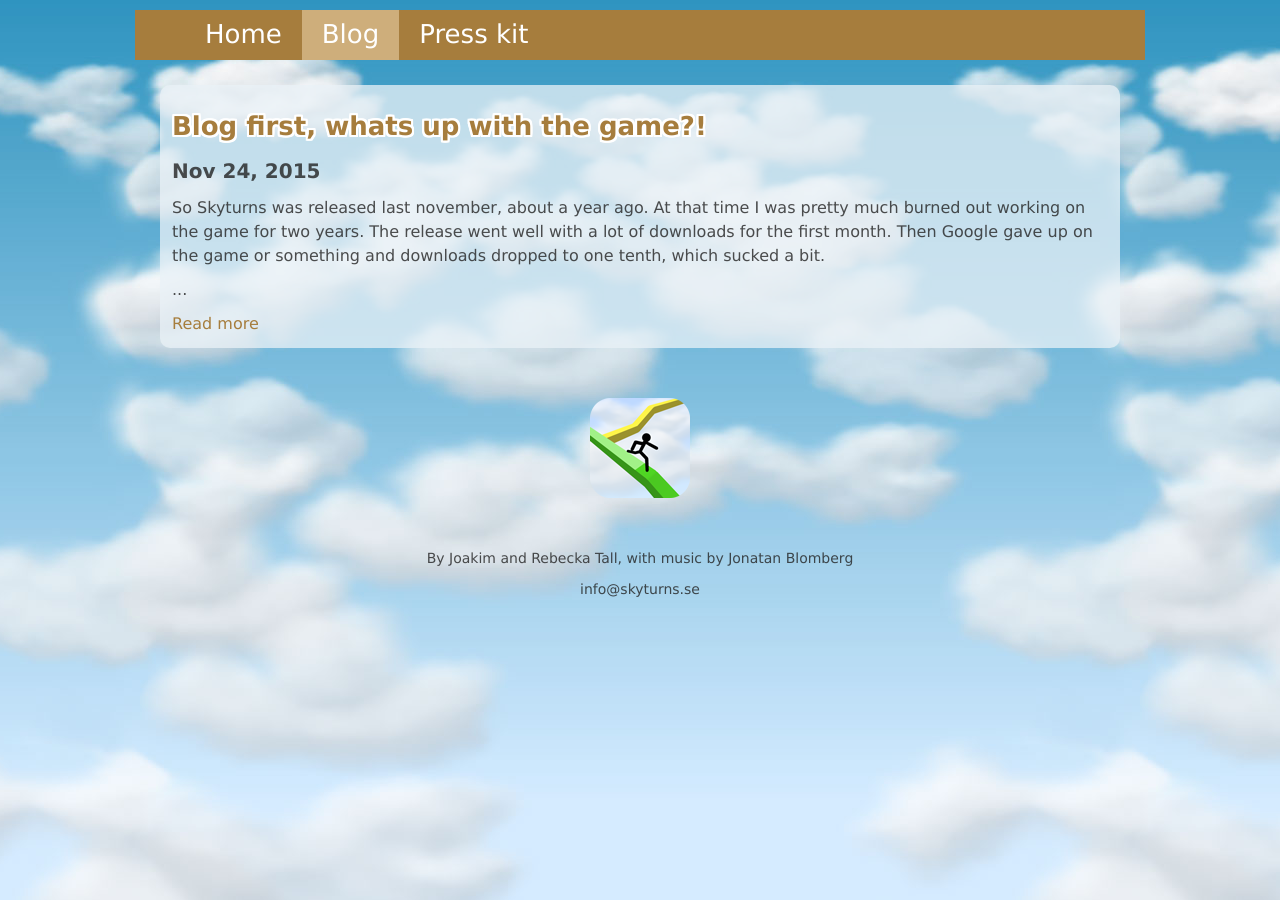
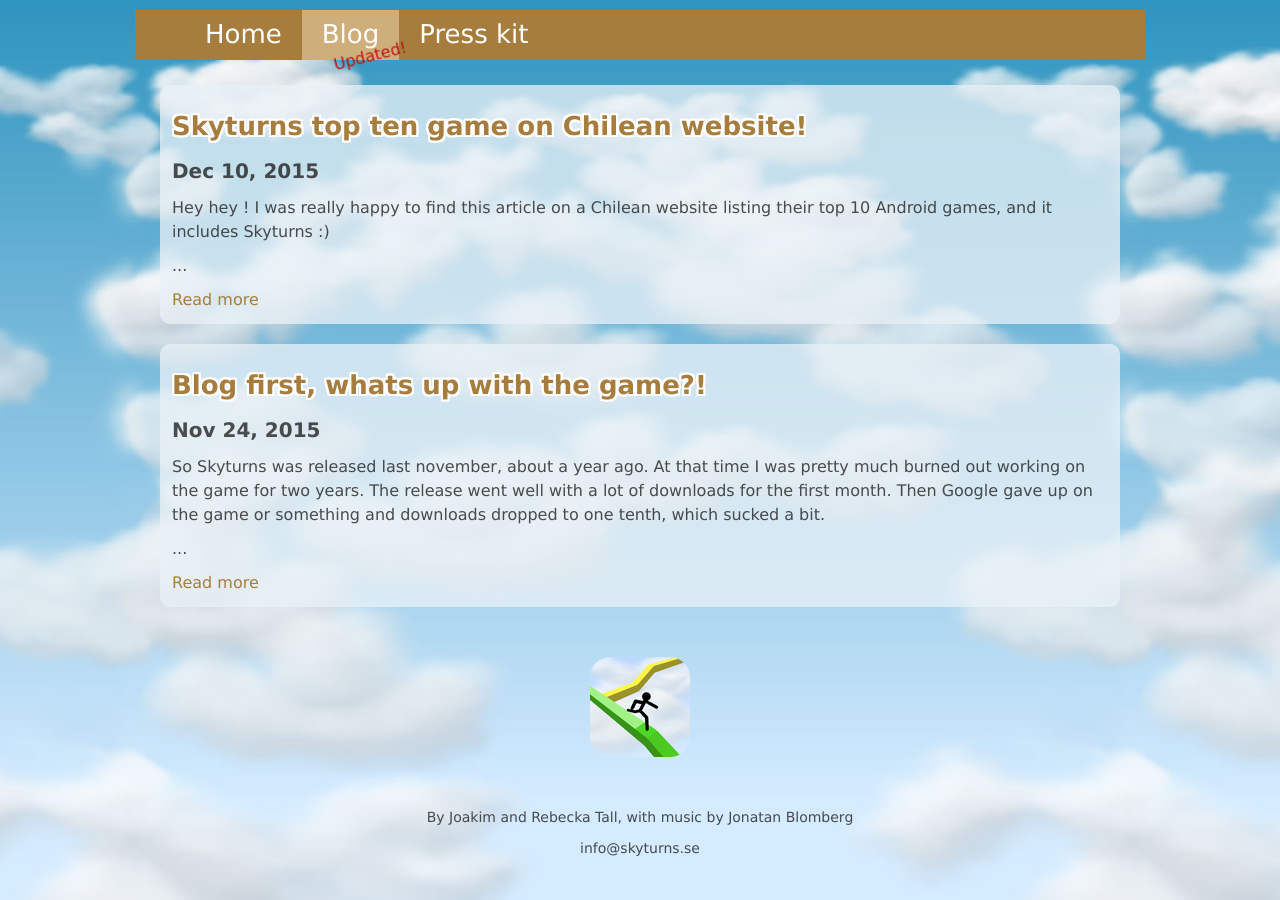
Before and after one commit to JDaance/jdaance.github.io, a Jekyll site: the page built from blog.html, in a window 1280 px wide and 900 px high. Built offline with Jekyll 4.4.1, drawn with Linux system fonts in a browser that asks for light colours.

Commit message:
wrote homage to elstomania post, published top 10 post

```diff
--- a/_includes/header.html
+++ b/_includes/header.html
@@ -4,8 +4,11 @@
     <div class="container">
       <div {% if page.menu_active == 'home' %}class="active"{% endif %}><a href="/">Home</a></div>
       <div {% if page.menu_active == 'blog' or page.date %}class="active"{% endif %}><a href="/blog.html">Blog</a></div>
+  	  <div class="blog-updated">Updated!</div>
       <div {% if page.menu_active == 'presskit' %}class="active"{% endif %}><a href="/presskit.html">Press kit</a></div>
+
     </div>
+
   </nav>
 
 </header>
--- a/_drafts/skyturns-top-game-on-chilean-website.md
+++ b/_posts/2015-12-10-skyturns-top-game-on-chilean-website.markdown
@@ -1,6 +1,7 @@
 ---
 layout: post
-title: Skyturns top ten game on Chilean website!
+title: "Skyturns top ten game on Chilean website!"
+date:   2015-12-10 10:39:00 +0100
 categories: media general
 ---
 
@@ -14,6 +15,8 @@
 
 [And here is the original link][original]
 
+![Screenshot of website]({{ site.baseurl }}/assets/chilean-top-10.png)
+
 
 [google-translate]: https://translate.google.se/translate?sl=auto&tl=en&js=y&prev=_t&hl=sv&ie=UTF-8&u=http%3A%2F%2Fwww.androidos.cl%2Flos-mejores-juegos-de-android%2F&edit-text=&act=url
 [original]: http://www.androidos.cl/los-mejores-juegos-de-android/
--- a/_sass/_elements-blog.scss
+++ b/_sass/_elements-blog.scss
@@ -29,4 +29,15 @@
 .post {
 	@extend .light-panel;
 	margin-top: 20px;
+	padding-bottom: 30px;
 }
+
+.post-content img, .post-content iframe {
+	border: 5px solid;
+	border-radius: 9px;
+	margin-top: 20px;
+	margin-bottom: 20px;
+	margin-left: auto;
+	margin-right: auto;
+	display: block;
+}
--- a/_sass/_elements.scss
+++ b/_sass/_elements.scss
@@ -17,6 +17,7 @@
 	height: 50px;
 	background-color: #a67d3d;
 	border-radius: 30px;
+	position: relative;
 }
 .fixed-nav-bar .container div {
 	float: left;
@@ -35,6 +36,14 @@
 	.fixed-nav-bar .container {
 		border-radius: 0;
 	}
+}
+
+.blog-updated {
+	position: absolute;
+	left: 180px;
+	top: 29px;
+	color: rgb(188, 19, 19);
+	transform: rotate(-14deg);
 }
 
 #logo_left_container {
--- a/index.html
+++ b/index.html
@@ -99,7 +99,7 @@
     <a href="http://dodistribute.com/access/5W3J5KtVnm/">Use this link to request one!</a>
   </div>
 
-  <div id="info">Special Credits</div>
+  <h1 class="center">Special Credits</h1>
   <div id="credits">
     <table>
       <tr>
```
Also changed, not shown: _drafts/homage-to-elastomania.md (+26 -1 lines), assets/chilean-top-10.png (added), assets/elma_05.gif (added), assets/moposite.png (added).
